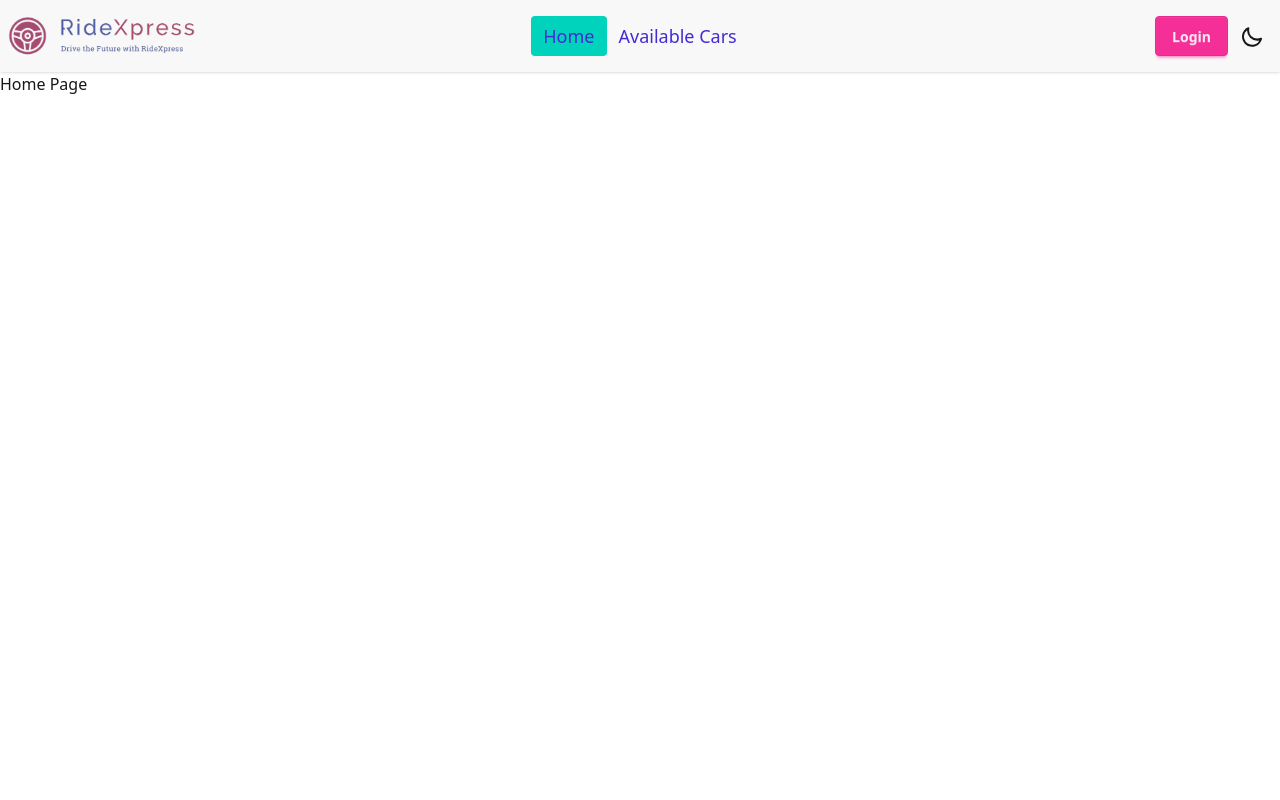
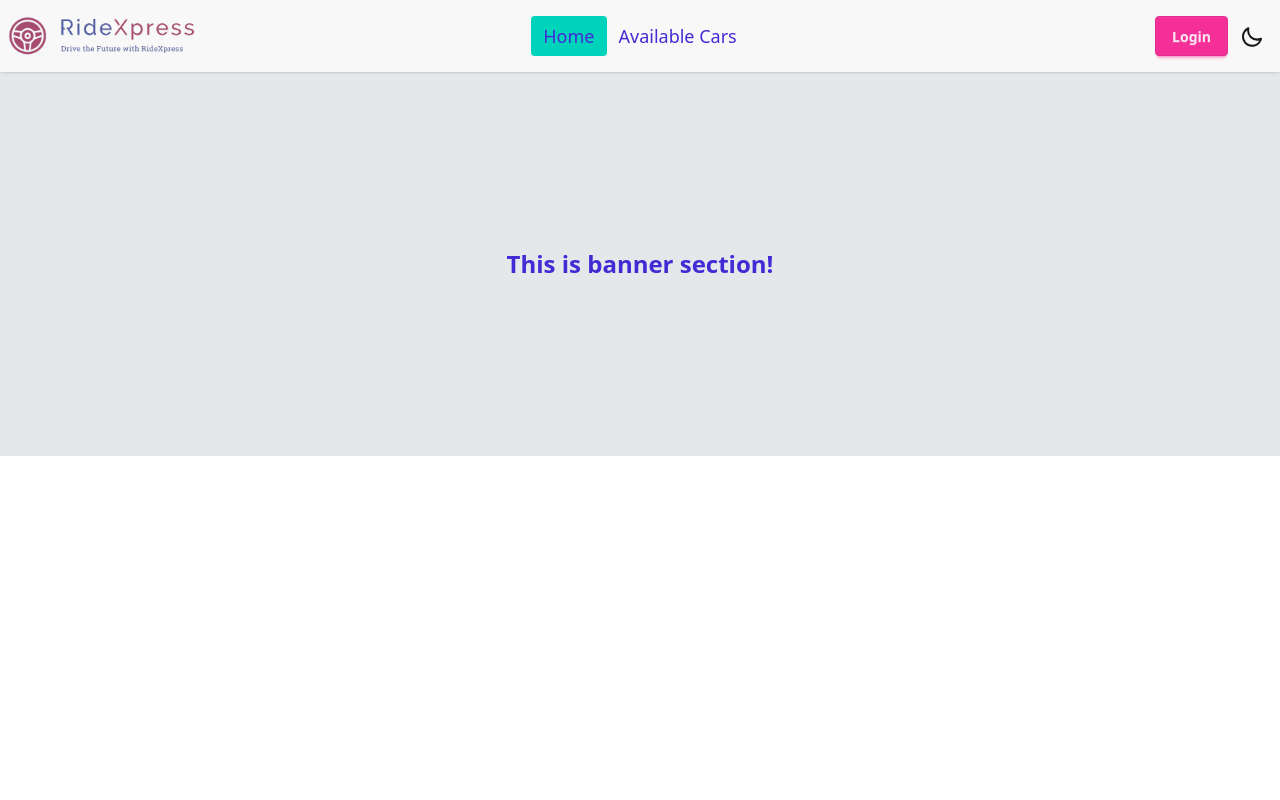
Before and after one commit to KYusufbd/RideXpress-client-side, a React (Vite) app: page / in a window 1280 px wide. Shown: the top 800 px of the page. Built offline with nearby package versions, Linux system fonts and the light colour scheme; no server answers.

Commit message:
Added banner section

```diff
--- /dev/null
+++ b/src/components/Banner.jsx
@@ -0,0 +1,9 @@
+const Banner = () => {
+    return (
+        <div className="w-full h-96 bg-gray-200 flex items-center justify-center">
+            <h5 className="text-2xl text-center text-primary font-bold min">This is banner section!</h5>
+        </div>
+    );
+};
+
+export default Banner;
--- a/src/pages/Home.jsx
+++ b/src/pages/Home.jsx
@@ -1,7 +1,9 @@
+import Banner from "../components/Banner";
+
 const Home = () => {
   return (
-    <div>
-      <h1>Home Page</h1>
+    <div className="flex flex-col items-center justify-center">
+      <Banner />
     </div>
   );
 };
```
